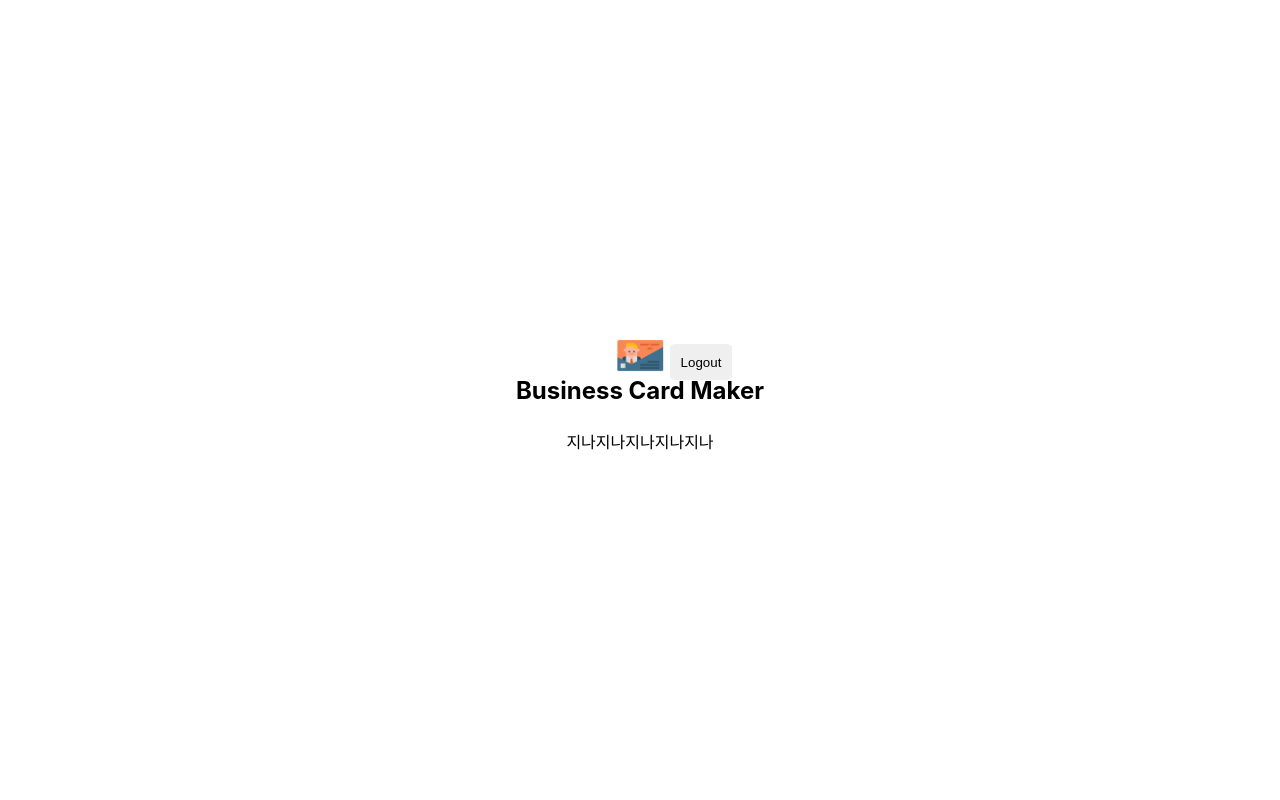
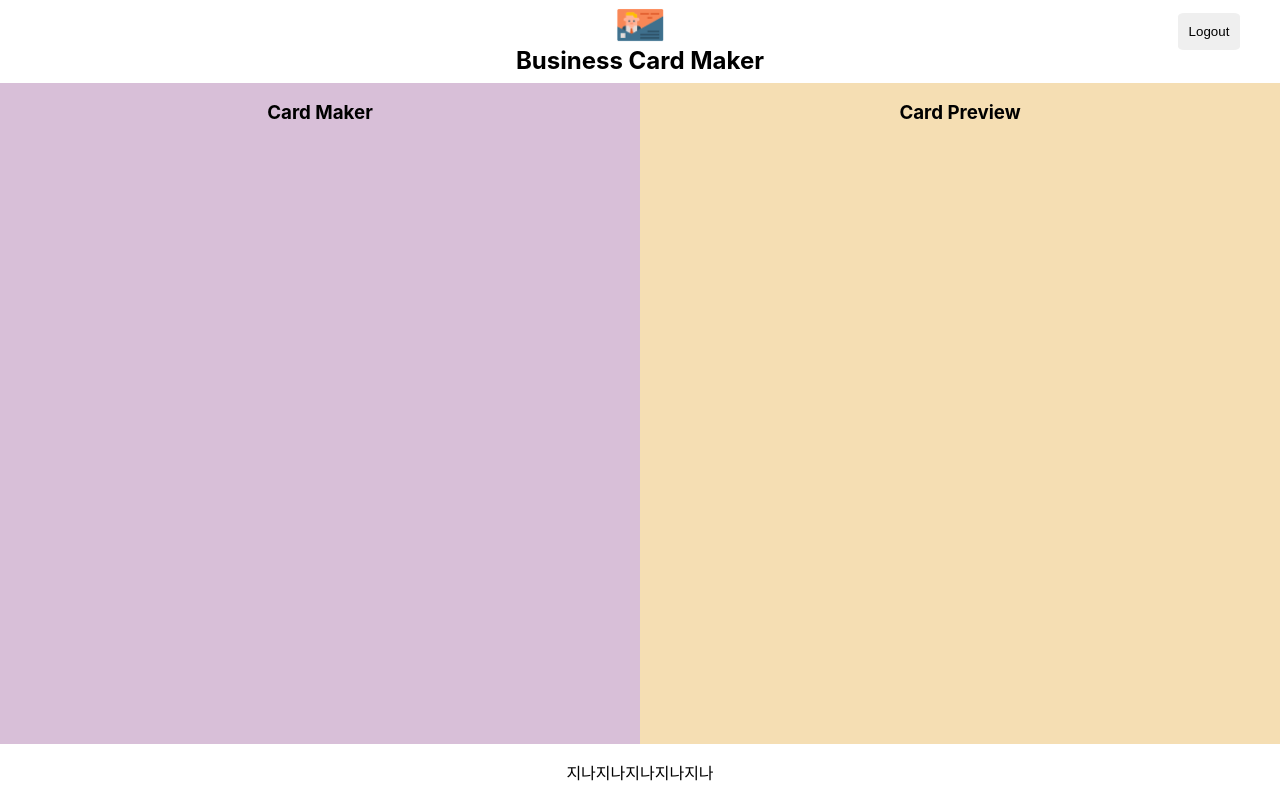
Before and after one commit to geena-keem/card-maker, a React (Create React App) app: page /maker in a window 1280 px wide. Built offline with nearby package versions, Linux system fonts and the light colour scheme; no server answers; sample sign-in values are in the browser's storage.

Commit message:
editor & preview 레이아웃 추가

```diff
--- /dev/null
+++ b/src/component/editor/editor.jsx
@@ -0,0 +1,10 @@
+import React from 'react';
+import styles from './editor.module.css';
+
+const Editor = (props) => (
+    <section className={styles.editor}>
+        <h1 className={styles.title}>Card Maker</h1>
+    </section>
+);
+
+export default Editor;
--- /dev/null
+++ b/src/component/editor/editor.module.css
@@ -0,0 +1,13 @@
+@value makerGreen from '../../common/colors.css';
+
+.editor {
+    flex-basis: 50%;
+    background-color: thistle;
+}
+
+.title {
+    width: 100%;
+    text-align: center;
+    margin-bottom: 1em;
+    color: makerGreen;
+}
--- a/src/component/maker/maker.jsx
+++ b/src/component/maker/maker.jsx
@@ -3,6 +3,8 @@
 import { useHistory } from 'react-router';
 import Footer from '../footer/footer';
 import Header from '../header/header';
+import Editor from '../editor/editor';
+import Preview from '../preview/preview';
 import styles from './maker.module.css';
 
 const Maker = ({ authService }) => {
@@ -23,6 +25,10 @@
     return (
         <section className={styles.maker}>
             <Header onLogout={onLogout} />
+            <div className={styles.container}>
+                <Editor />
+                <Preview />
+            </div>
             <Footer />
         </section>
     );
--- a/src/component/maker/maker.module.css
+++ b/src/component/maker/maker.module.css
@@ -0,0 +1,19 @@
+@value mediaQuery from '../../common/size.css';
+
+.maker {
+    width: 100%;
+    height: 100%;
+    display: flex;
+    flex-direction: column;
+}
+
+.container {
+    display: flex;
+    flex: 1;
+}
+
+@media screen and (max-width: mediaQuery) {
+    .container {
+        flex-direction: column;
+    }
+}
--- /dev/null
+++ b/src/component/preview/preview.jsx
@@ -0,0 +1,10 @@
+import React from 'react';
+import styles from './preview.module.css';
+
+const Preview = (props) => (
+    <section className={styles.preview}>
+        <h1 className={styles.title}>Card Preview</h1>
+    </section>
+);
+
+export default Preview;
--- /dev/null
+++ b/src/component/preview/preview.module.css
@@ -0,0 +1,13 @@
+@value makerGreen from '../../common/colors.css';
+
+.preview {
+    flex-basis: 50%;
+    background-color: wheat;
+}
+
+.title {
+    width: 100%;
+    text-align: center;
+    margin-bottom: 1em;
+    color: makerGreen;
+}
```
